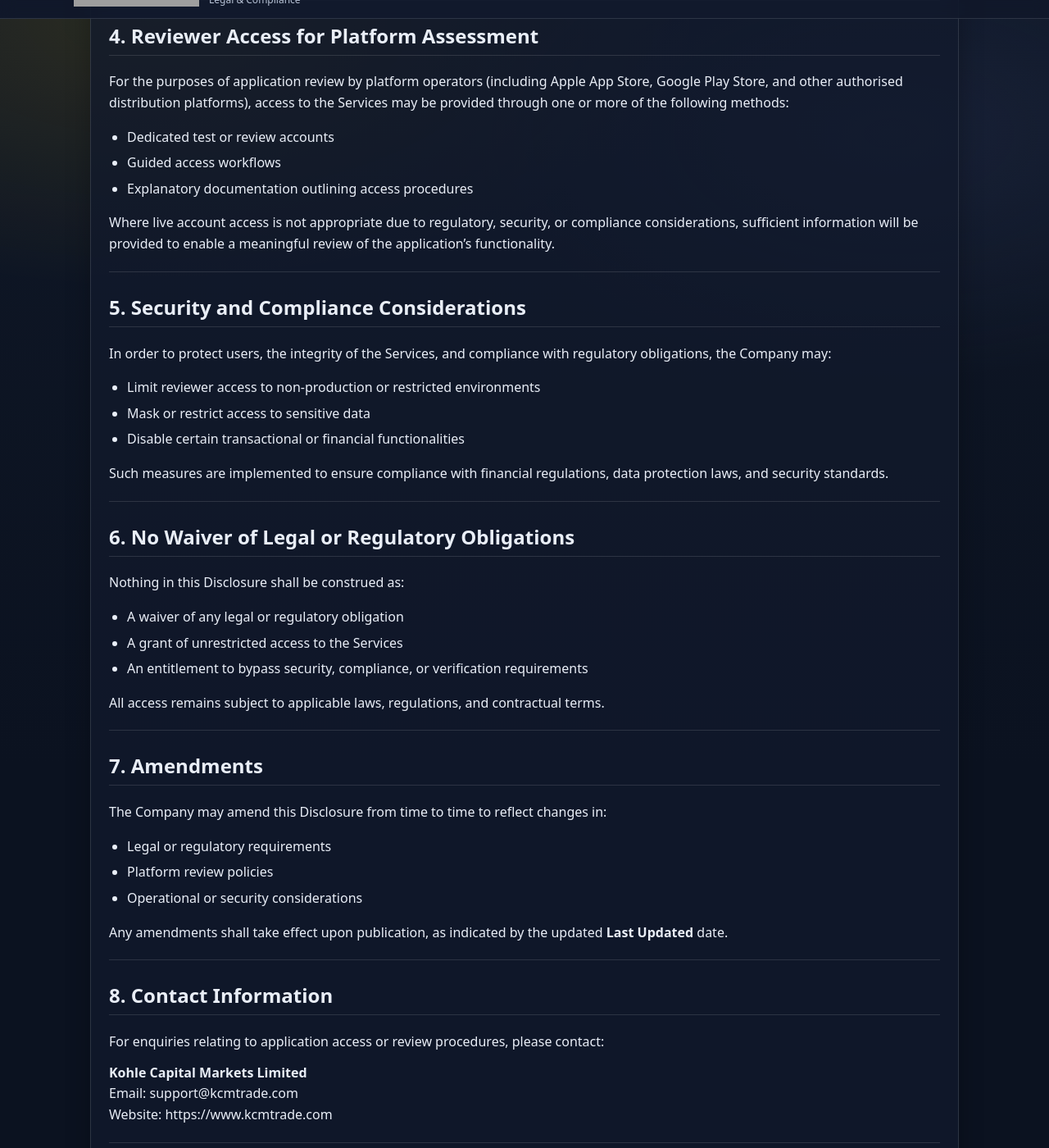
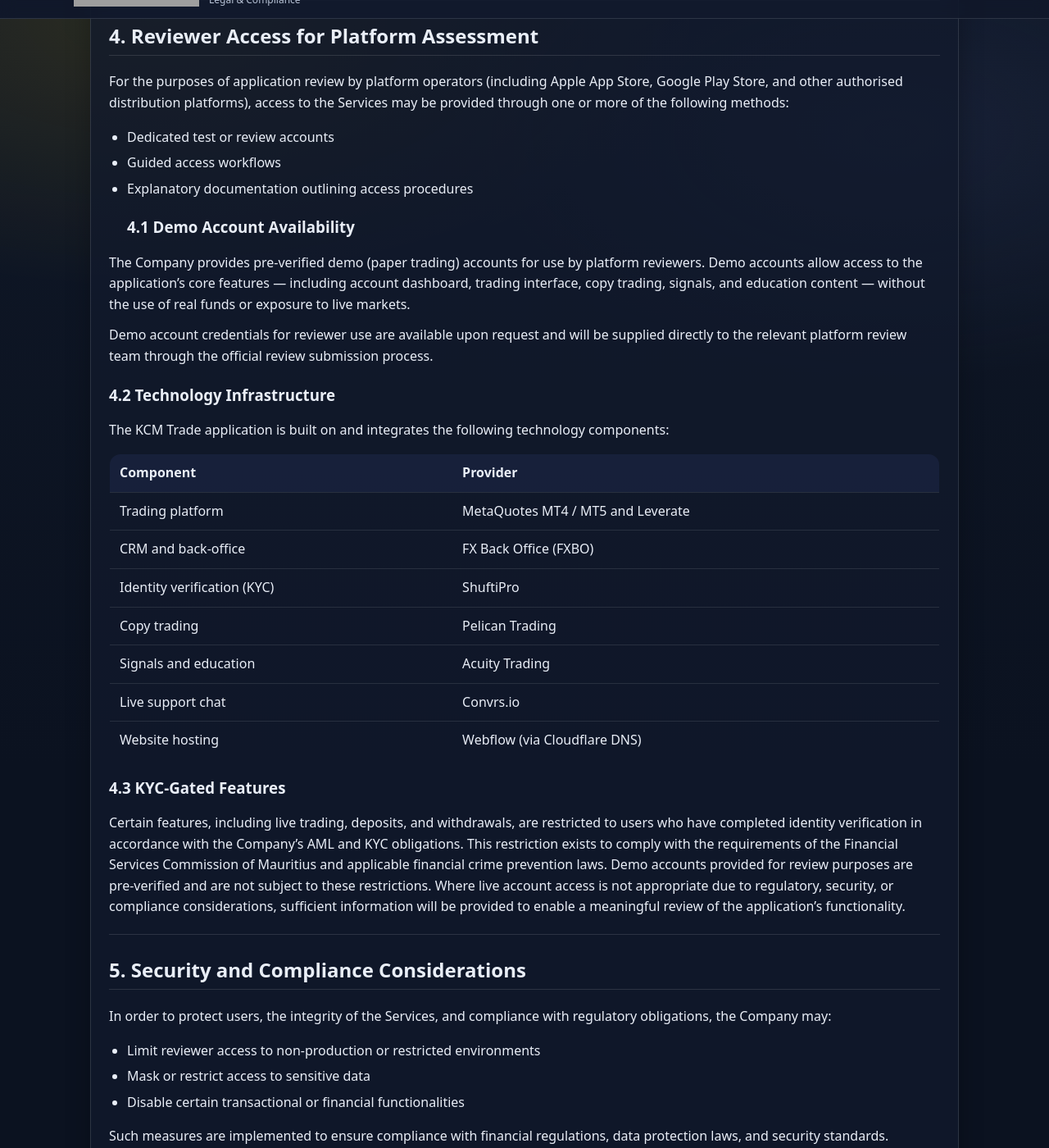
Before and after one commit to KCM-Trade/kcmtrade-legal, a Jekyll site: the page built from app-access-disclosure.md, in a window 1280 px wide and 1400 px high, scrolled down 1377 px. Shown: the whole window at 82% size. Built offline with Jekyll 4.4.1, drawn with Linux system fonts in a browser that asks for light colours; our own code applies the rules of GitHub Pages for plain Markdown files; some of the changed text lies outside the part shown; grey boxes are pictures that could not be loaded.

Commit message:
Latest Update

```diff
--- a/app-access-disclosure.md
+++ b/app-access-disclosure.md
@@ -1,7 +1,7 @@
 # Application Access Disclosure
 
 **Effective Date:** 27 January 2026
-**Last Updated:** 27 January 2026
+**Last Updated:** 3 May 2026
 
 This Application Access Disclosure (the “Disclosure”) sets out information regarding access to applications and digital services operated under the **KCM Trade** brand by **Kohle Capital Markets Limited** (the “Company”, “we”, “us”, or “our”).
 
@@ -48,7 +48,29 @@ For the purposes of application review by platform operators (including Apple Ap
 - Dedicated test or review accounts
 - Guided access workflows
 - Explanatory documentation outlining access procedures
+### 4.1 Demo Account Availability
 
+The Company provides pre-verified demo (paper trading) accounts for use by platform reviewers. Demo accounts allow access to the application's core features — including account dashboard, trading interface, copy trading, signals, and education content — without the use of real funds or exposure to live markets.
+
+Demo account credentials for reviewer use are available upon request and will be supplied directly to the relevant platform review team through the official review submission process.
+
+### 4.2 Technology Infrastructure
+
+The KCM Trade application is built on and integrates the following technology components:
+
+| Component | Provider |
+|---|---|
+| Trading platform | MetaQuotes MT4 / MT5 and Leverate |
+| CRM and back-office | FX Back Office (FXBO) |
+| Identity verification (KYC) | ShuftiPro |
+| Copy trading | Pelican Trading |
+| Signals and education | Acuity Trading |
+| Live support chat | Convrs.io |
+| Website hosting | Webflow (via Cloudflare DNS) |
+
+### 4.3 KYC-Gated Features
+
+Certain features, including live trading, deposits, and withdrawals, are restricted to users who have completed identity verification in accordance with the Company's AML and KYC obligations. This restriction exists to comply with the requirements of the Financial Services Commission of Mauritius and applicable financial crime prevention laws. Demo accounts provided for review purposes are pre-verified and are not subject to these restrictions.
 Where live account access is not appropriate due to regulatory, security, or compliance considerations, sufficient information will be provided to enable a meaningful review of the application’s functionality.
 
 ---
```
Also changed, not shown: aml-kyc-policy.md (+3 -1 lines), data-safety.md (+22 -2 lines), index.md (+1 -1 lines), privacy-policy.md (+17 -1 lines), terms-of-service.md (+9 -3 lines).
